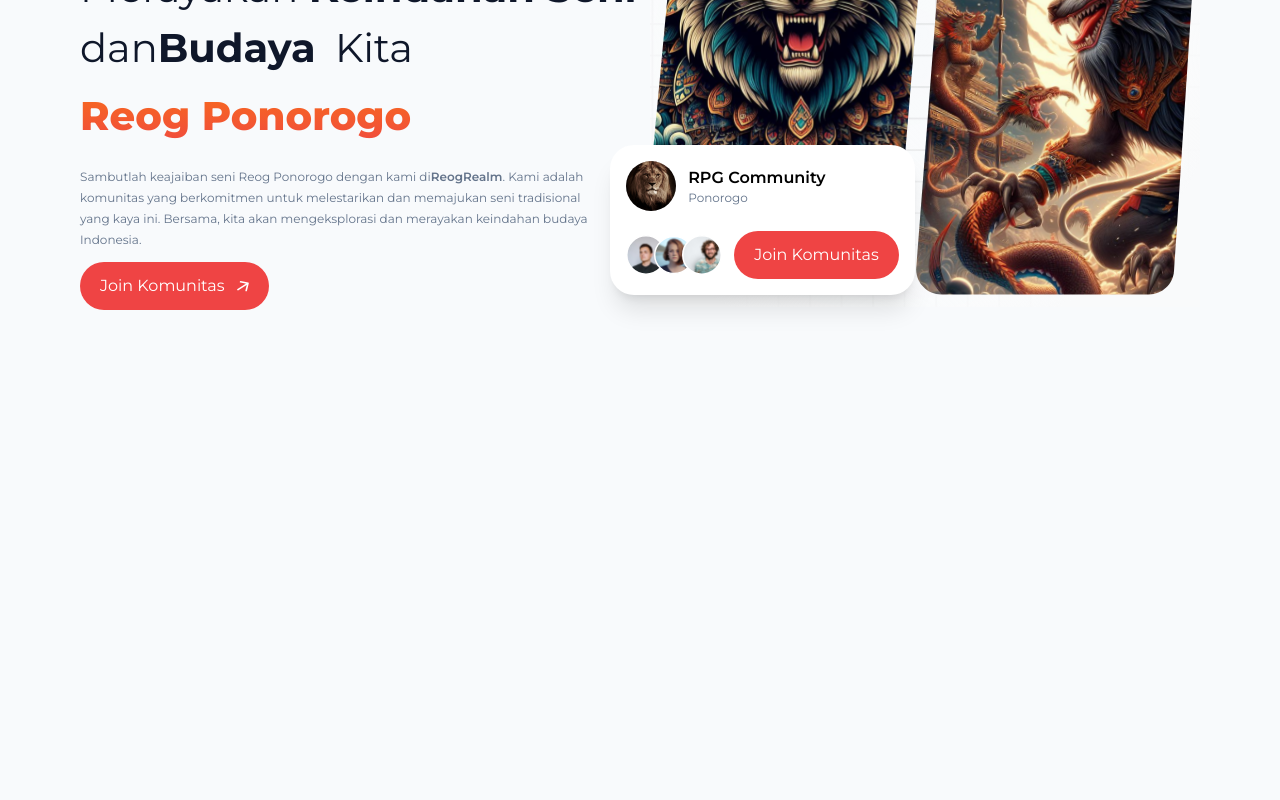
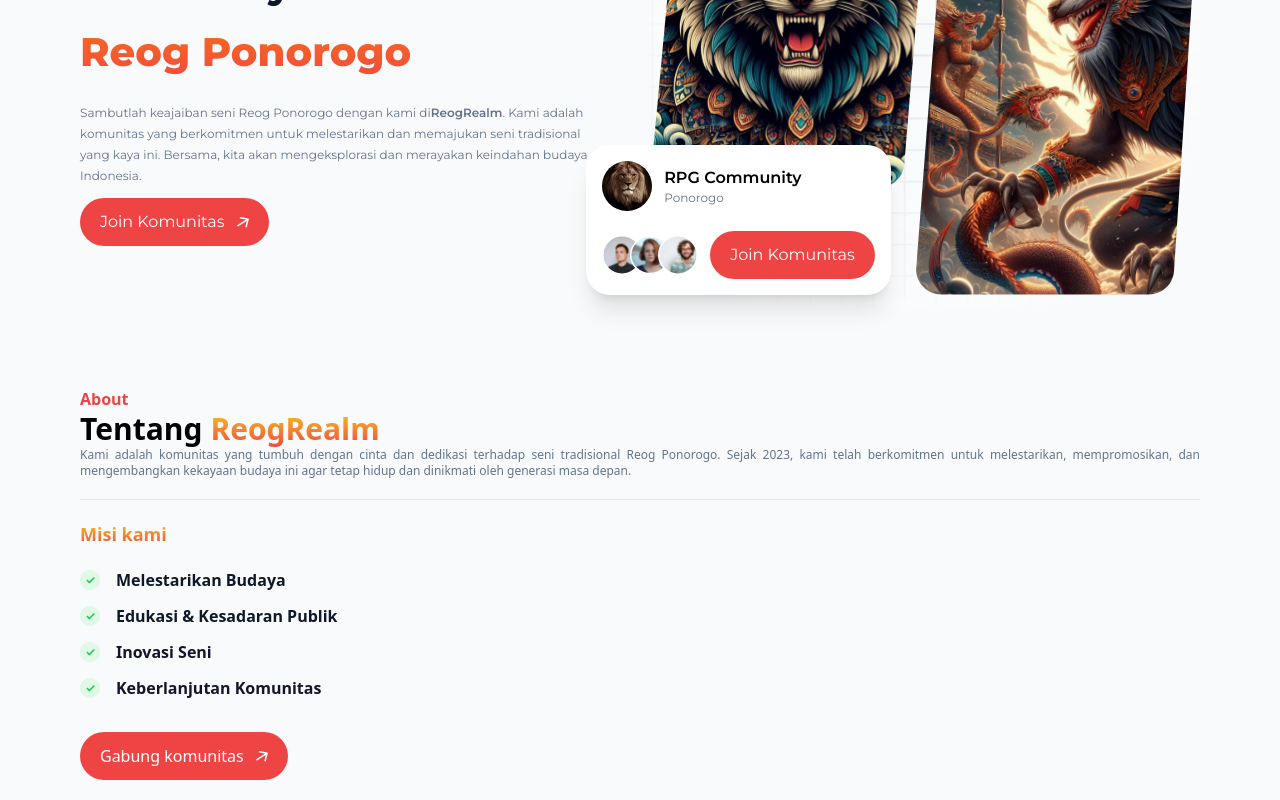
Before and after one commit to Taufik-H/reogrealm, a Next.js app: page / in a window 1280 px wide. Shown: the part 323-1123 px from the top of the page. Before the commit the page ends 838 px from the top, so only its background shows below. Built offline with nearby package versions, Linux system fonts and the light colour scheme.

Commit message:
next section

```diff
--- a/app/page.tsx
+++ b/app/page.tsx
@@ -1,5 +1,9 @@
-import Image from "next/image";
+import About from "@/components/About";
 
 export default function Home() {
-  return <div></div>;
+  return (
+    <>
+      <About />
+    </>
+  );
 }
--- /dev/null
+++ b/components/About.tsx
@@ -0,0 +1,46 @@
+import { MISI } from "@/constant/content";
+import Image from "next/image";
+import React from "react";
+import Button from "./Button";
+
+const About = () => {
+  return (
+    <section className="p-container max-container">
+      <div className="flexBetween flex-col">
+        <div className=""></div>
+        <div className="">
+          <p className="text-red-500 font-semibold capitalize">about</p>
+          <h2 className="text-3xl font-bold">
+            Tentang{" "}
+            <span className="bg-gradient-to-t from-red-500 to-yellow-400 bg-clip-text text-transparent">
+              ReogRealm
+            </span>
+          </h2>
+          <p className="mb-5 text-justify text-xs text-slate-500">
+            Kami adalah komunitas yang tumbuh dengan cinta dan dedikasi terhadap
+            seni tradisional Reog Ponorogo. Sejak 2023, kami telah berkomitmen
+            untuk melestarikan, mempromosikan, dan mengembangkan kekayaan budaya
+            ini agar tetap hidup dan dinikmati oleh generasi masa depan.
+          </p>
+          <hr />
+          <h3 className="my-5 text-lg font-bold bg-gradient-to-t from-red-500 to-yellow-400 bg-clip-text text-transparent">
+            Misi kami
+          </h3>
+          {MISI.map((item, index) => (
+            <div className="flex gap-4 mb-3" key={index}>
+              <Image src={item.icon} width={20} height={20} alt="icon" />
+              <p className="capitalize font-semibold text-slate-900">
+                {item.content}
+              </p>
+            </div>
+          ))}
+        </div>
+        <div className="my-5">
+          <Button href="#" label="Gabung komunitas" icon="/arrow.svg" />
+        </div>
+      </div>
+    </section>
+  );
+};
+
+export default About;
--- a/components/Button.tsx
+++ b/components/Button.tsx
@@ -9,7 +9,7 @@
 
 const Button = ({ href, label, icon }: ButtonProps) => {
   return (
-    <div className="flex gap-3 bg-red-500 text-white rounded-full py-3 px-5 w-fit mx-auto lg:mx-0">
+    <div className="flex gap-3 bg-red-500 text-white rounded-full py-3 px-5 w-fit lg:mx-0">
       <Link href={href} className="text-base">
         {label}
       </Link>
--- a/components/Hero.tsx
+++ b/components/Hero.tsx
@@ -29,7 +29,7 @@
         </div>
         <Button href="#" icon="/arrow.svg" label="Join Komunitas" />
       </div>
-      <div className="relative pb-32 flexCenter ">
+      <div className="relative pb-32 lg:pb-0 flexCenter lg:justify-end ">
         <Image
           src={"/pattern.svg"}
           height={720}
@@ -56,7 +56,7 @@
             alt="reog-1"
             className="mt-32 -ml-5"
           />
-          <div className="absolute bottom-0 bg-white rounded-3xl shadow-xl p-4 -left-10 hidden md:block ">
+          <div className="absolute bottom-0 bg-white rounded-3xl shadow-xl p-4 -left-16  hidden md:block ">
             <div className="flex gap-3 items-center">
               <Image
                 src={"/macan.svg"}
--- a/constant/content.ts
+++ b/constant/content.ts
@@ -12,3 +12,10 @@
   { src: "/user2.svg", alt: "user2", key: "user2" },
   { src: "/user3.svg", alt: "user3", key: "user3" },
 ];
+
+export const MISI = [
+  { content: "melestarikan budaya", icon: "/check.svg" },
+  { content: "edukasi & kesadaran publik", icon: "/check.svg" },
+  { content: "inovasi seni", icon: "/check.svg" },
+  { content: "keberlanjutan komunitas", icon: "/check.svg" },
+];
```
Also changed, not shown: public/check.svg (added).
